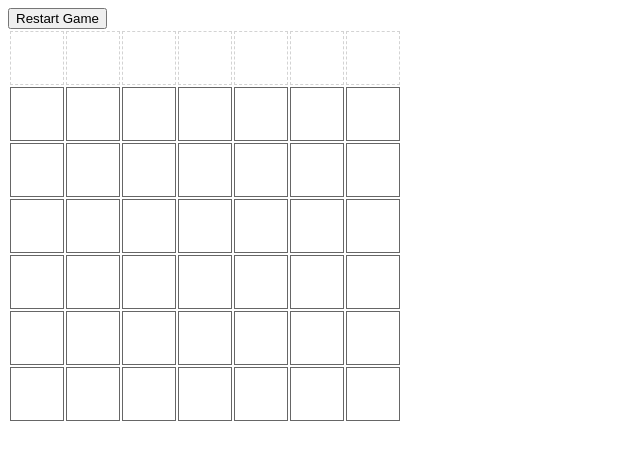
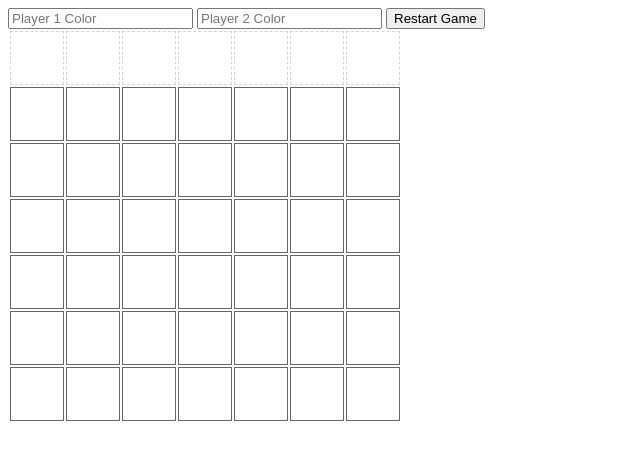
Before and after one commit to samuelmyung/connect-four-oop, a plain HTML site: page index.html in a window 1280 px wide. Both pictures are taken after a click on the button "Start Game". Shown: the whole page, without its empty margins (0-640 px from the left). Drawn offline with Linux system fonts and the light colour scheme.

Commit message:
Add button and add player classes

```diff
--- a/connect4.js
+++ b/connect4.js
@@ -11,12 +11,13 @@
 
 class Game {
 
-  constructor(height = 6, width = 7) {
-
+  constructor(player1, player2, height = 6, width = 7) {
+    this.player1 = player1;
+    this.player2 = player2;
     this.height = height;
     this.width = width;
     this.board = [];
-    this.currPlayer = 1;
+    this.currPlayer = player1;
     this.hasWonGame = false;
     this.start();
   }
@@ -40,7 +41,6 @@ class Game {
 
     const top = document.createElement("tr");
     top.setAttribute("id", "column-top");
-    console.log("HEREEEEE");
 
     for (let x = 0; x < this.width; x++) {
       const headCell = document.createElement("td");
@@ -77,7 +77,9 @@ class Game {
   placeInTable(y, x) {
     const piece = document.createElement('div');
     piece.classList.add('piece');
-    piece.classList.add(`p${this.currPlayer}`);
+    console.log(this.players);
+    console.log(this.currPlayer);
+    piece.style.backgroundColor = (`${this.currPlayer.getColor()}`);
 
     const spot = document.getElementById(`c-${y}-${x}`);
     spot.append(piece);
@@ -151,7 +153,7 @@ class Game {
     }
 
     // switch players
-    this.currPlayer = this.currPlayer === 1 ? 2 : 1;
+    this.currPlayer = this.currPlayer === this.player1 ? this.player2 : this.player1;
   }
 
   /** Start game. */
@@ -163,8 +165,26 @@ class Game {
 
 }
 
-const startButton = document.getElementById("startGame");
+class Player {
+
+  constructor(color) {
+    this.color = color;
+  }
+
+  getColor() {
+    return this.color;
+  }
+
+}
+
+const startButton = document.getElementById("start-game");
+const player1Input = document.getElementById("p1-color");
+const player2Input = document.getElementById("p2-color");
+
 startButton.addEventListener("click", () => {
-  new Game();
+  let p1 = new Player(player1Input.value)
+  let p2 = new Player(player2Input.value)
+
+  new Game(p1, p2);
   startButton.innerHTML = "Restart Game";
 });
--- a/index.html
+++ b/index.html
@@ -5,7 +5,9 @@
 </head>
 <body>
 
-<button id="startGame">Start Game</button>
+<input type="text" id="p1-color" placeholder="Player 1 Color">
+<input type="text" id="p2-color" placeholder="Player 2 Color">
+<button id="start-game">Start Game</button>
 
 <div id="game">
   <table id="board">
```
